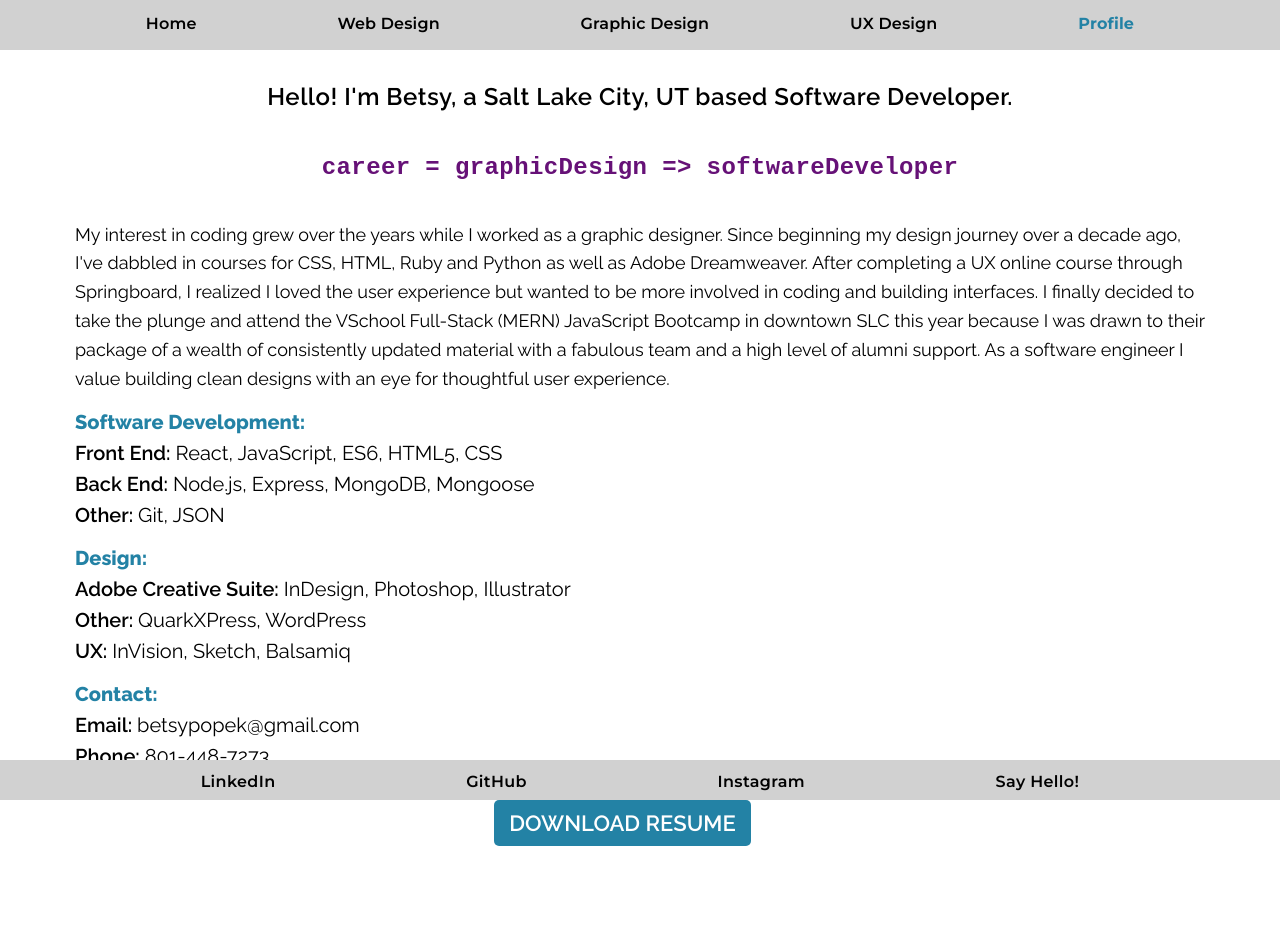
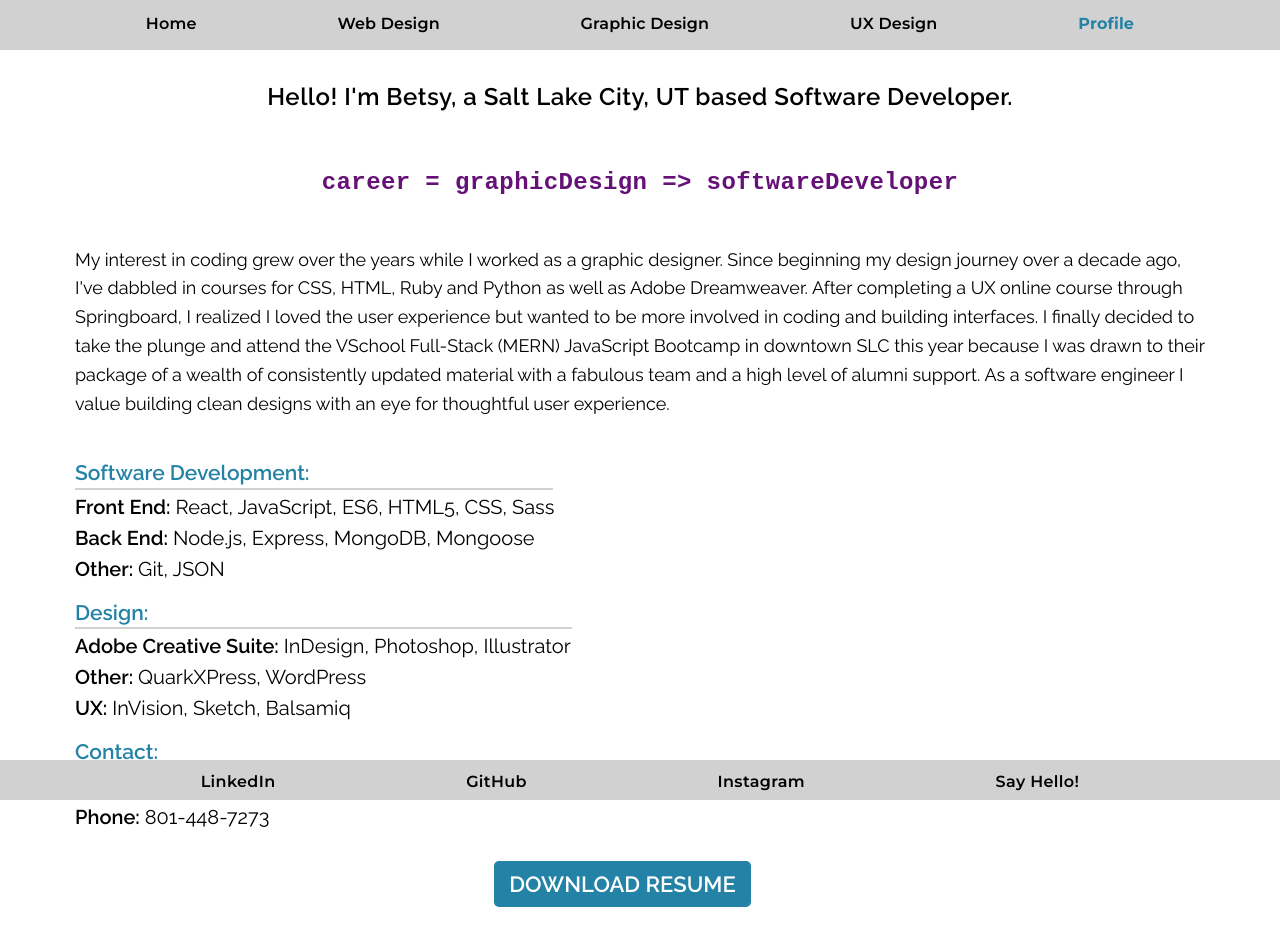
Before and after one commit to BPopek/bp-portfolio, a React (Create React App) app: page /profile in a window 1280 px wide. Shown: the top 946 px of the page. Built offline with nearby package versions, Linux system fonts and the light colour scheme.

Commit message:
added DJ Website

```diff
--- a/src/Main-Pages-Folder/App.js
+++ b/src/Main-Pages-Folder/App.js
@@ -10,6 +10,7 @@ import WebDesignAlta from '../Web-Design-Folder/WebDesignAlta';
 import WebDesignCH from '../Web-Design-Folder/WebDesignCH';
 import WebDesignClueMM from '../Web-Design-Folder/WebDesignClueMM';
 import WebDesignOrdino from '../Web-Design-Folder/WebDesignOrdino';
+import WebDesignDJLuvaLuva from '../Web-Design-Folder/WebDesignDJLuvaLuva';
 
 import GraphicDesignContainer from '../Graphic-Design-Folder/GraphicDesignContainer';
 import GraphicDesignCPO from '../Graphic-Design-Folder/GraphicDesignCPO';
@@ -34,6 +35,7 @@ class App extends Component {
             <Switch>
               <Route exact path='/' component={Home} />
               <Route exact path='/web-design' component={WebDesignContainer} />
+              <Route exact path='/web-design/DjLuvaLuva' component={WebDesignDJLuvaLuva} />
               <Route exact path='/web-design/Ordino' component={WebDesignOrdino} />
               <Route exact path='/web-design/Alta' component={WebDesignAlta} />
               <Route exact path='/web-design/CooperHewitt' component={WebDesignCH} />
--- a/src/Main-Pages-Folder/Profile.js
+++ b/src/Main-Pages-Folder/Profile.js
@@ -14,14 +14,17 @@ function Profile () {
             </div>
         <div className='profile2'>
             <h5 className='profileHeader'>Software Development:</h5>
-            <p className='profileSmHead'>Front End: <span className='profileDetail'>React, JavaScript, ES6, HTML5, CSS</span></p>
+            <hr className='profileLineSD' />
+            <p className='profileSmHead'>Front End: <span className='profileDetail'>React, JavaScript, ES6, HTML5, CSS, Sass</span></p>
             <p className='profileSmHead'>Back End: <span className='profileDetail'>Node.js, Express, MongoDB, Mongoose</span></p>
             <p className='profileSmHead'>Other: <span className='profileDetail'>Git, JSON</span></p>
             <h5 className='profileHeader'>Design:</h5>
+            <hr className='profileLineD' />
             <p className='profileSmHead'>Adobe Creative Suite: <span className='profileDetail'>InDesign, Photoshop, Illustrator</span></p>
             <p className='profileSmHead'>Other: <span className='profileDetail'>QuarkXPress, WordPress</span></p>
             <p className='profileSmHead'>UX: <span className='profileDetail'>InVision, Sketch, Balsamiq</span></p>
             <h5 className='profileHeader'>Contact:</h5>
+            <hr className='profileLineC' />
             {/* <p className='profileSmHead'>Email: <span className='profileDetail'>betsypopek@gmail.com</span></p> */}
             <p className='profileSmHead'>Email: <a href="mailto:betsypopek@gmail.com" className='profileDetailEmail'>betsypopek@gmail.com</a></p>
             <p className='profileSmHeadPhone'>Phone: <span className='profileDetail'>801-448-7273</span></p>
--- /dev/null
+++ b/src/Web-Design-Folder/WebDesignDJLuvaLuva.js
@@ -0,0 +1,27 @@
+import React, {Component} from 'react'
+import Iframe from 'react-iframe'
+
+class WebDesignDJLuvaLuva extends Component {
+
+    render(){
+        return(
+            <div className='parentDiv'>
+                <div className='webGitHubLinks'>
+                    <a href="https://www.djluvaluva.com/" className='projectLinkWebPage'>Visit DJ Luva Website</a>
+                    <br></br>
+                    <a href="https://github.com/BPopek/dj-luva-luva" className='projectLinkWebPage'>Visit Github Repository</a>
+                </div>
+                <p className='projectDescriptionWeb'>
+                    Professional website built for a local musician, DJ Luva Luva. <br />
+                    Built with React.js, JavaScript, HTML, Sass, Express, MongoDB and Node.js.
+                </p>
+                    <Iframe url='https://www.djluvaluva.com/'
+                        className='iframe'
+                        display='initial'/>
+                    <p className='iframeDisclaimer'>Note: iFrame viewer shown above does not display responsive content. <br /> Window itself is responsive and will resize, but content is not responsive.</p>
+            </div>
+        )
+    }
+}
+
+export default WebDesignDJLuvaLuva;
--- a/src/appMainStyles.scss
+++ b/src/appMainStyles.scss
@@ -1,4 +1,4 @@
-@import url('https://fonts.googleapis.com/css?family=Montserrat:400,600,700,800|Raleway:400,600,800|Courier+Prime&display=swap');
+@import url('https://fonts.googleapis.com/css?family=Montserrat:400,500,600,700,800|Raleway:400,600,800|Courier+Prime&display=swap');
 
 @import "image-gallery.scss";
 @import "carousel.css";
@@ -10,6 +10,7 @@ $secondAccentColor: #617;
 $code: #B01055;
 
 $primaryBackgroundColor: #d1d1d1;
+$medgrey: #d1d1d1;
 $darkgrey: #666;
 
 * {
@@ -337,7 +338,7 @@ $darkgrey: #666;
 }
 .welcome {
     font-family: $primaryMainFont;
-    margin: 25px 35px 0px;
+    margin: 25px 35px 15px;
     font-size: 15px;
     line-height: 1.4;
     letter-spacing: .5px;
@@ -348,16 +349,16 @@ $darkgrey: #666;
     }
     @media (min-width: 700px) {
         font-size: 18px;
-        margin: 40px 35px 0px;
+        margin: 40px 35px 15px;
     }
     @media (min-width: 1000px) {
         font-size: 24px;
-        margin: 50px 35px 0px;
+        margin: 50px 35px 15px;
     }
 }
 .careerCode {
     font-family: 'Courier New', Courier, monospace;
-    margin: 10px 25px 0px;
+    margin: 10px 25px;
     font-size: 15px;
     color: $secondAccentColor;
     font-weight: 600;
@@ -365,9 +366,8 @@ $darkgrey: #666;
     display: inline-block;
 
     &:hover {
-        color: $primaryAccentColor;
-        transform: scale(1.25, 1.25);
-        transition: ease-in-out 500ms;
+        -webkit-animation: text-shadow-pop-bottom 2s ease forwards;
+        animation: text-shadow-pop-bottom 2s ease forwards;
     }
 
     @media (min-width: 400px) {
@@ -375,31 +375,74 @@ $darkgrey: #666;
     }
     @media (min-width: 700px) {
         font-size: 18px;
-        margin: 20px 25px 0px;
+        margin: 20px 25px 10px;
     }
     @media (min-width: 1000px) {
         font-size: 24px;
-        margin: 40px 35px 0px;
+        margin: 40px 35px 10px;
     }
 }
+@-webkit-keyframes text-shadow-pop-bottom {
+    0% {
+      text-shadow: 0 0 $medgrey, 0 0 $medgrey, 0 0 $medgrey, 0 0 $medgrey, 0 0 $medgrey, 0 0 $medgrey, 0 0 $medgrey, 0 0 $medgrey;
+      transform: scale(1, 1);
+    //   -webkit-transform: translateY(0);
+    //           transform: translateY(0);
+    }
+    50% {
+      text-shadow: 0 1px 3px $medgrey, 0 2px $medgrey, 0 3px $medgrey, 0 4px $medgrey, 0 5px $medgrey, 0 6px $medgrey, 0 7px $medgrey, 0 8px 3px  $medgrey;
+      transform: scale(1.25, 1.25);
+      color: $primaryAccentColor;
+    //   -webkit-transform: translateY(-8px);
+    //           transform: translateY(-8px);
+    }
+    100% {
+        text-shadow: 0 0 $medgrey, 0 0 $medgrey, 0 0 $medgrey, 0 0 $medgrey, 0 0 $medgrey, 0 0 $medgrey, 0 0 $medgrey, 0 0 $medgrey;
+        transform: scale(1, 1);
+      //   -webkit-transform: translateY(0);
+      //           transform: translateY(0);
+      }
+  }
+  @keyframes text-shadow-pop-bottom {
+    0% {
+      text-shadow: 0 0 $medgrey, 0 0 $medgrey, 0 0 $medgrey, 0 0 $medgrey, 0 0 $medgrey, 0 0 $medgrey, 0 0 $medgrey, 0 0 $medgrey;
+      transform: scale(1, 1);
+    //   -webkit-transform: translateY(0);
+    //           transform: translateY(0);
+    }
+    50% {
+      text-shadow: 0 1px $medgrey, 0 2px $medgrey, 0 3px $medgrey, 0 4px $medgrey, 0 5px $medgrey, 0 6px $medgrey, 0 7px $medgrey, 0 8px 3px  $medgrey;
+      transform: scale(1.25, 1.25);
+      color: $primaryAccentColor;
+
+    //   -webkit-transform: translateY(-8px);
+    //           transform: translateY(-8px);
+    }
+    100% {
+        text-shadow: 0 0 $medgrey, 0 0 $medgrey, 0 0 $medgrey, 0 0 $medgrey, 0 0 $medgrey, 0 0 $medgrey, 0 0 $medgrey, 0 0 $medgrey;
+        transform: scale(1, 1);
+      //   -webkit-transform: translateY(0);
+      //           transform: translateY(0);
+      }
+  }
 .profileHistory {
     font-family: $primaryMainFont;
-    margin: 10px 35px 0px;
+    margin: 1px 35px;
     font-size: 15px;
     text-align: left;
     line-height: 1.4;
 
     @media (min-width: 400px) {
-        margin: 15px 35px 0px;
+        margin: 15px 35px 20px;
     }
     @media (min-width: 700px) {
         font-size: 18px;
-        margin: 20px 35px 0px;
+        margin: 20px 35px 25px;
         line-height: 1.5;
     }
     @media (min-width: 1000px) {
         font-size: 18px;
-        margin: 40px 75px 0px;
+        margin: 40px 75px;
         line-height: 1.6;
     }
 }
@@ -407,16 +450,54 @@ $darkgrey: #666;
     font-family: $primaryMainFont;
     color: $primaryAccentColor;
     margin: 15px 35px 0px;
-    font-size: 16px;
+    font-size: 17px;
     text-align: left;
     line-height: 1.4;
+    font-weight: 600;
 
     @media (min-width: 700px) {
-        font-size: 18px;
+        font-size: 19px;
     }
     @media (min-width: 1000px) {
-        font-size: 20px;
+        font-size: 21px;
         margin: 15px 75px 0px;
+    }
+}
+.profileLineSD {
+    width: 378px;
+    margin: 0px 35px;
+    border: 1px solid $medgrey;
+
+    @media (min-width: 700px) {
+        width: 430px;
+    }
+    @media (min-width: 1000px) {
+        width: 476px;
+        margin: 0px 75px;
+    }
+}
+.profileLineD {
+    width: 385px;
+    margin: 0px 35px;
+    border: 1px solid $medgrey;
+    @media (min-width: 700px) {
+        width: 445px;
+    }
+    @media (min-width: 1000px) {
+        width: 495px;
+        margin: 0px 75px;
+    }
+}
+.profileLineC {
+    width: 224px;
+    margin: 0px 35px;
+    border: 1px solid $medgrey;
+    @media (min-width: 700px) {
+        width: 255px;
+    }
+    @media (min-width: 1000px) {
+        width: 282px;
+        margin: 0px 75px;
     }
 }
 .profileSmHead {
@@ -440,7 +521,7 @@ $darkgrey: #666;
 .profileSmHeadPhone {
     font-family: $primaryMainFont;
     font-weight: 600;
-    margin: 3px 0px 20px 35px;
+    margin: 3px 0px 30px 35px;
     font-size: 15px;
     text-align: left;
     line-height: 1.4;
@@ -484,9 +565,8 @@ $darkgrey: #666;
     color: black;
 
     &:hover {
-        color: $secondAccentColor
+        animation: email-hover 2.5s ease-in-out infinite;
     }
-
     @media (min-width: 700px) {
         font-size: 18px;
         margin: 20px 0px 0px;
@@ -496,9 +576,24 @@ $darkgrey: #666;
         margin: 20px 0px 0px;
     }
 }
+@keyframes email-hover {
+    0% {
+        color: $secondAccentColor;
+        font-weight: 600;
+    }
+    50% {
+        color: $primaryAccentColor;
+        font-weight: 600;
+    }
+    100% {
+        color: $secondAccentColor;
+        font-weight: 600;
+    }
+
+}
 .resumeLink {
     font-family: $primaryMainFont;
-    margin: 35px 35px 125px;
+    margin: 35px 35px 125px 35px;
     font-size: 15px;
     text-align: center;
     text-decoration: none;
```
Also changed, not shown: src/Main-Pages-Folder/Home.js (+13 -0 lines), src/Web-Design-Folder/WebDesign.js (+12 -0 lines), 1 other file (tests, documents, lock files or other folders).
